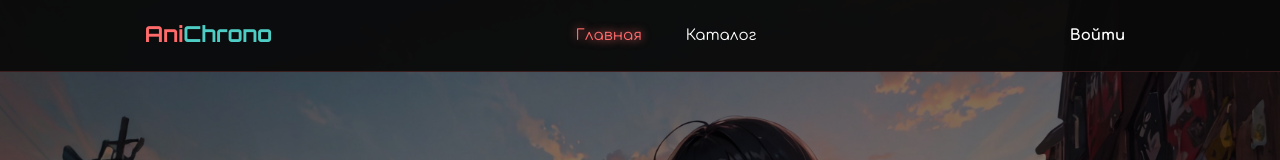
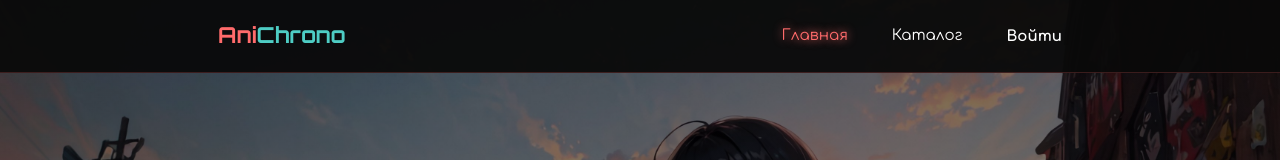
Before and after one commit to Migetsu/anichrono, a Vue app: page / in a window 1280 px wide. Shown: the top 160 px of the page. Built offline with nearby package versions, Linux system fonts and the light colour scheme; no server answers.

Commit message:
Updated Navbar

```diff
--- a/src/components/Navbar/Navbar.scss
+++ b/src/components/Navbar/Navbar.scss
@@ -11,6 +11,7 @@
     align-items: center;
     border-bottom: 1px solid rgba(255, 107, 107, 0.2);
     transition: transform .2s ease;
+    max-width: 100%;
 
     @include respond(xxl) {
         padding: 15px 0;
@@ -41,30 +42,40 @@
     }
 
     &__logo {
-        padding: 8px 0;
+        height: 48px;
+        display: flex;
+        align-items: center;
+        justify-content: center;
+        padding: 0 16px;
 
         @include respond(xxl) {
-            padding: 7px 0;
+            height: 46px;
+            padding: 0 15px;
         }
 
         @include respond(xl) {
-            padding: 6px 0;
+            height: 44px;
+            padding: 0 14px;
         }
 
         @include respond(lg) {
-            padding: 6px 0;
+            height: 42px;
+            padding: 0 13px;
         }
 
         @include respond(md) {
-            padding: 5px 0;
+            height: 40px;
+            padding: 0 12px;
         }
 
         @include respond(sm) {
-            padding: 4px 0;
+            height: 38px;
+            padding: 0 10px;
         }
 
         @include respond(xs) {
-            padding: 3px 0;
+            height: 36px;
+            padding: 0 8px;
         }
 
         & span {
@@ -120,7 +131,11 @@
         &-link {
             position: relative;
             color: #fff;
-            padding: 8px 16px;
+            height: 48px;
+            padding: 0 16px;
+            display: flex;
+            align-items: center;
+            justify-content: center;
             transition: all 0.3s ease;
             border-radius: 5px;
             font-family: "Comfortaa";
@@ -128,37 +143,43 @@
             font-size: 16px;
 
             @include respond(xxl) {
-                padding: 7px 15px;
+                height: 46px;
+                padding: 0 15px;
                 font-size: 15px;
                 border-radius: 4px;
             }
 
             @include respond(xl) {
-                padding: 6px 14px;
+                height: 44px;
+                padding: 0 14px;
                 font-size: 15px;
                 border-radius: 4px;
             }
 
             @include respond(lg) {
-                padding: 6px 13px;
+                height: 42px;
+                padding: 0 13px;
                 font-size: 14px;
                 border-radius: 4px;
             }
 
             @include respond(md) {
-                padding: 5px 12px;
+                height: 40px;
+                padding: 0 12px;
                 font-size: 14px;
                 border-radius: 3px;
             }
 
             @include respond(sm) {
-                padding: 4px 10px;
+                height: 38px;
+                padding: 0 10px;
                 font-size: 13px;
                 border-radius: 3px;
             }
 
             @include respond(xs) {
-                padding: 3px 8px;
+                height: 36px;
+                padding: 0 8px;
                 font-size: 12px;
                 border-radius: 3px;
             }
@@ -205,6 +226,8 @@
             align-items: center;
             justify-content: center;
             gap: 20px;
+            flex: 1;
+            max-width: 400px;
 
             @include respond(xxl) {
                 gap: 18px;
@@ -231,10 +254,43 @@
             }
         }
 
-        // Скрываем кнопку "Профиль" на экранах больше 768px
-        &-item--profile {
-            @media (min-width: 769px) {
-                display: none;
+        // Стили для профиля в навигации
+        &-item {
+            .profile__link {
+                display: flex;
+                align-items: center;
+                gap: 8px;
+                text-decoration: none;
+                color: inherit;
+                transition: all 0.3s ease;
+
+                @include respond(xxl) {
+                    gap: 7px;
+                }
+
+                @include respond(xl) {
+                    gap: 6px;
+                }
+
+                @include respond(lg) {
+                    gap: 6px;
+                }
+
+                @include respond(md) {
+                    gap: 5px;
+                }
+
+                @include respond(sm) {
+                    gap: 4px;
+                }
+
+                @include respond(xs) {
+                    gap: 3px;
+                }
+
+                &:hover {
+                    color: $accent-coral;
+                }
             }
         }
     }
@@ -433,101 +489,198 @@
     cursor: pointer;
     display: flex;
     align-items: center;
+    height: 48px;
 
     @include respond(xxl) {
+        height: 46px;
         border-radius: 9px;
     }
 
     @include respond(xl) {
+        height: 44px;
         border-radius: 8px;
     }
 
     @include respond(lg) {
+        height: 42px;
         border-radius: 8px;
     }
 
     @include respond(md) {
+        height: 40px;
         border-radius: 7px;
     }
 
     @include respond(sm) {
+        height: 38px;
         border-radius: 6px;
     }
 
     @include respond(xs) {
+        height: 36px;
         border-radius: 5px;
     }
 
+    &__link {
+        display: flex;
+        align-items: center;
+        gap: 8px;
+        text-decoration: none;
+        color: inherit;
+        transition: all 0.3s ease;
+
+        @include respond(xxl) {
+            gap: 7px;
+        }
+
+        @include respond(xl) {
+            gap: 6px;
+        }
+
+        @include respond(lg) {
+            gap: 6px;
+        }
+
+        @include respond(md) {
+            gap: 5px;
+        }
+
+        @include respond(sm) {
+            gap: 4px;
+        }
+
+        @include respond(xs) {
+            gap: 3px;
+        }
+
+        &:hover {
+            color: $accent-coral;
+        }
+    }
+
+    &__nickname {
+        font-family: "Comfortaa";
+        font-weight: 600;
+        font-size: 14px;
+        color: #fff;
+        white-space: nowrap;
+        max-width: 120px;
+        overflow: hidden;
+        text-overflow: ellipsis;
+
+        @include respond(xxl) {
+            font-size: 13px;
+            max-width: 110px;
+        }
+
+        @include respond(xl) {
+            font-size: 13px;
+            max-width: 100px;
+        }
+
+        @include respond(lg) {
+            font-size: 12px;
+            max-width: 90px;
+        }
+
+        @include respond(md) {
+            font-size: 12px;
+            max-width: 80px;
+        }
+
+        @include respond(sm) {
+            font-size: 11px;
+            max-width: 70px;
+        }
+
+        @include respond(xs) {
+            font-size: 10px;
+            max-width: 60px;
+        }
+    }
+
     &__login {
-        padding: 8px 12px;
+        height: 48px;
+        padding: 0 16px;
         font-weight: 700;
         color: #fff;
         background: transparent;
         border-radius: 8px;
+        display: flex;
+        align-items: center;
+        justify-content: center;
 
         @include respond(xxl) {
-            padding: 7px 11px;
+            height: 46px;
+            padding: 0 15px;
             border-radius: 7px;
         }
 
         @include respond(xl) {
-            padding: 6px 10px;
+            height: 44px;
+            padding: 0 14px;
             border-radius: 6px;
         }
 
         @include respond(lg) {
-            padding: 6px 9px;
+            height: 42px;
+            padding: 0 13px;
             border-radius: 6px;
         }
 
         @include respond(md) {
-            padding: 5px 8px;
+            height: 40px;
+            padding: 0 12px;
             border-radius: 5px;
         }
 
         @include respond(sm) {
-            padding: 4px 7px;
+            height: 38px;
+            padding: 0 10px;
             border-radius: 4px;
         }
 
         @include respond(xs) {
-            padding: 3px 6px;
+            height: 36px;
+            padding: 0 8px;
             border-radius: 3px;
         }
     }
 
     &__avatar {
-        width: 42px;
-        height: 42px;
+        width: 36px;
+        height: 36px;
+        border-radius: 50%;
+        object-fit: cover;
 
         @include respond(xxl) {
-            width: 40px;
-            height: 40px;
-        }
-
-        @include respond(xl) {
-            width: 38px;
-            height: 38px;
-        }
-
-        @include respond(lg) {
-            width: 36px;
-            height: 36px;
-        }
-
-        @include respond(md) {
             width: 34px;
             height: 34px;
         }
 
-        @include respond(sm) {
+        @include respond(xl) {
             width: 32px;
             height: 32px;
         }
 
-        @include respond(xs) {
+        @include respond(lg) {
             width: 30px;
             height: 30px;
+        }
+
+        @include respond(md) {
+            width: 28px;
+            height: 28px;
+        }
+
+        @include respond(sm) {
+            width: 26px;
+            height: 26px;
+        }
+
+        @include respond(xs) {
+            width: 24px;
+            height: 24px;
         }
     }
 }
@@ -629,14 +782,10 @@
 
 @include respond(md) {
     .header {
-        justify-content: space-between;
+        justify-content: space-around;
         padding: 12px 16px;
 
         &__nav {
-            display: none;
-        }
-
-        &__profile {
             display: none;
         }
 
--- a/src/components/Navbar/Navbar.vue
+++ b/src/components/Navbar/Navbar.vue
@@ -9,19 +9,19 @@
         <nav class="header__nav">
             <ul class="header__nav-list">
                 <li class="header__nav-item"><router-link class="header__nav-link" to="/">Главная</router-link></li>
-                <li class="header__nav-item"><router-link class="header__nav-link" to="/catalog">Каталог</router-link>
+                <li class="header__nav-item"><router-link class="header__nav-link" to="/catalog">Каталог</router-link></li>
+                <li v-if="!auth.isLoggedIn" class="header__nav-item">
+                    <button @click.prevent="auth.login()" class="header__nav-link profile__login">Войти</button>
                 </li>
-                <li class="header__nav-item header__nav-item--profile"><button class="header__nav-link profile__login" @click="goProfile">Профиль</button>
+                <li v-else class="header__nav-item">
+                    <router-link to="/profile" class="header__nav-link profile__link">
+                        <img v-if="auth.user?.image && auth.user.image.x160"
+                            :src="auth.user.image.x160" alt="avatar" class="profile__avatar" />
+                        <span v-if="auth.user?.nickname" class="profile__nickname">{{ auth.user.nickname }}</span>
+                    </router-link>
                 </li>
             </ul>
         </nav>
-        <div class="header__profile profile">
-            <button v-if="!auth.isLoggedIn" @click.prevent="auth.login()" class="header__nav-link profile__login">Войти</button>
-            <div v-else class="profile_info">
-                <router-link to="/profile"><img v-if="auth.user?.image && auth.user.image.x160"
-                        :src="auth.user.image.x160" alt="avatar" class="profile__avatar" /></router-link>
-            </div>
-        </div>
 
         <!-- Burger button visible on md and below -->
         <button class="header__burger" :class="{ active: isMenuOpen }" :aria-expanded="isMenuOpen ? 'true' : 'false'" aria-controls="mobile-menu" @click="toggleMenu">
@@ -41,8 +41,11 @@
                 <li class="mobile-menu__item">
                     <router-link class="mobile-menu__link" to="/catalog" @click="closeMenu">Каталог</router-link>
                 </li>
-                <li class="mobile-menu__item">
-                    <button class="mobile-menu__link" @click="() => { goProfile(); }">Профиль</button>
+                <li v-if="!auth.isLoggedIn" class="mobile-menu__item">
+                    <button class="mobile-menu__link" @click="() => { auth.login(); closeMenu(); }">Войти</button>
+                </li>
+                <li v-else class="mobile-menu__item">
+                    <router-link class="mobile-menu__link" to="/profile" @click="closeMenu">Профиль</router-link>
                 </li>
             </ul>
         </nav>
--- a/src/pages/HomePage/HomePage.scss
+++ b/src/pages/HomePage/HomePage.scss
@@ -5,6 +5,7 @@
     justify-content: center;
     align-items: center;
     position: relative;
+    text-align: center;
     background-image: linear-gradient(rgba(0, 0, 0, 0.5), rgba(0, 0, 0, 0.5)), url('@/assets/images/intro_bg.jpg');
     background-size: cover;
     background-position: center center;
@@ -28,6 +29,7 @@
         justify-content: center;
         transition: all 0.3s ease;
         position: relative;
+        margin: 0 auto;
 
         @include respond(md) {
             max-width: 100%;
```
